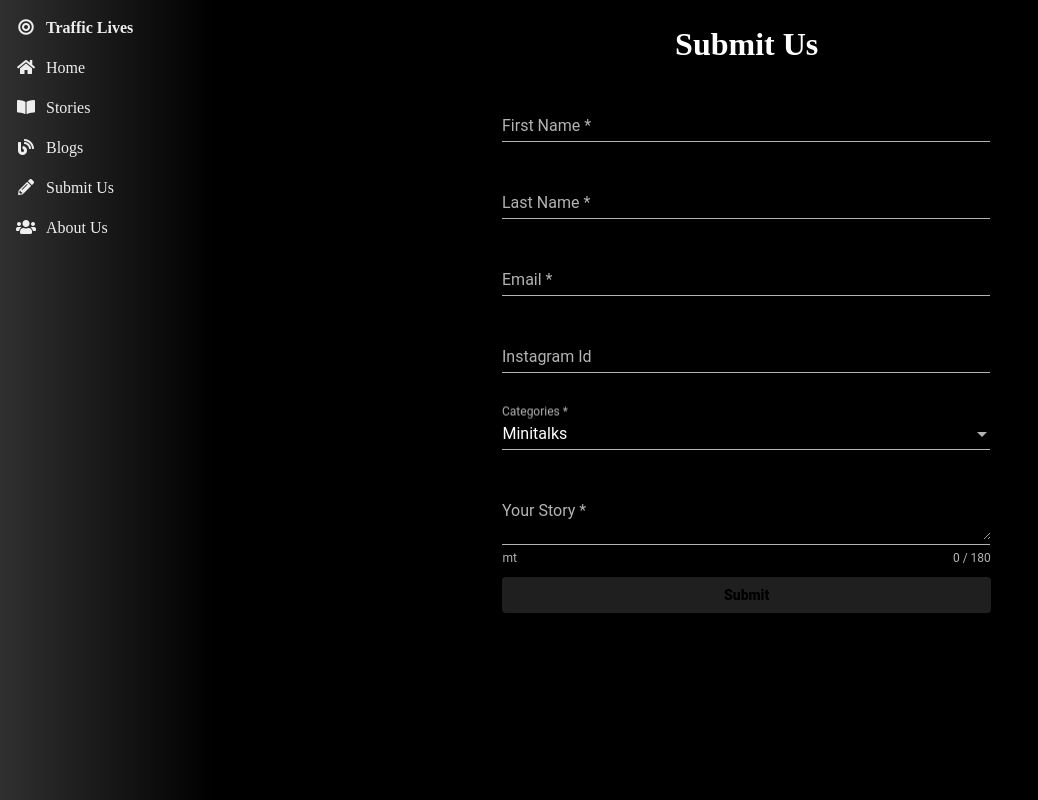
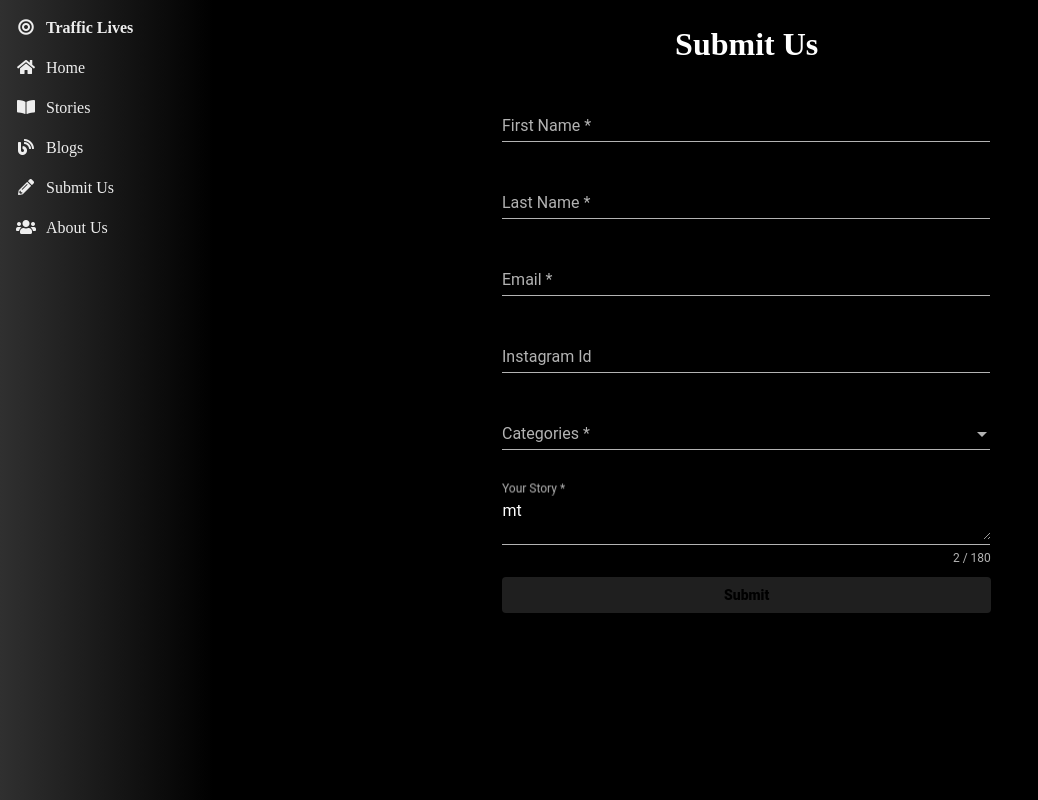
Before and after one commit to HetalVadukul/Traffic-Lives, an Angular app: page /submitUs in a window 1280 px wide. Shown: the whole page, without its empty margins (0-1038 px from the left). Built offline with nearby package versions, Linux system fonts and the light colour scheme; a web font is replaced by a local one.

Commit message:
change in validation

```diff
--- a/src/app/submitUs/submitUs.component.ts
+++ b/src/app/submitUs/submitUs.component.ts
@@ -13,18 +13,21 @@ export class SubmitUsComponent implements OnInit {
 
   constructor(private fb: FormBuilder) { }
   len: number;
-  category = 'mt';
+//   category = 'mt';
   categoryLengthValidation = Validators.maxLength(180);
 
-  onChange() {
-    console.log(this.category);
+  onChange(category) {
+    console.log(category);
 
-    if (this.category === 'ref') {
+    if (category === 'ref') {
       this.len = 280;
       this.categoryLengthValidation = Validators.maxLength(this.len);
-    } else if ($('#storyCategory').val() === 'nf') {
+    } else if (category === 'nf') {
+      this.len = 60;
       this.categoryLengthValidation = Validators.maxLength(this.len);
-      this.len = 60;
+    } else if (category === 'mt') {
+      this.len = 180;
+      this.categoryLengthValidation = Validators.maxLength(this.len);
     }
 }
 
@@ -41,7 +44,7 @@ export class SubmitUsComponent implements OnInit {
       email: ['', [Validators.required, Validators.email]],
       instaId: [''],
       category: ['mt'],
-      story: ['', [this.categoryLengthValidation]]
+      story: ['mt', [this.categoryLengthValidation]]
     });
   }
 
```
